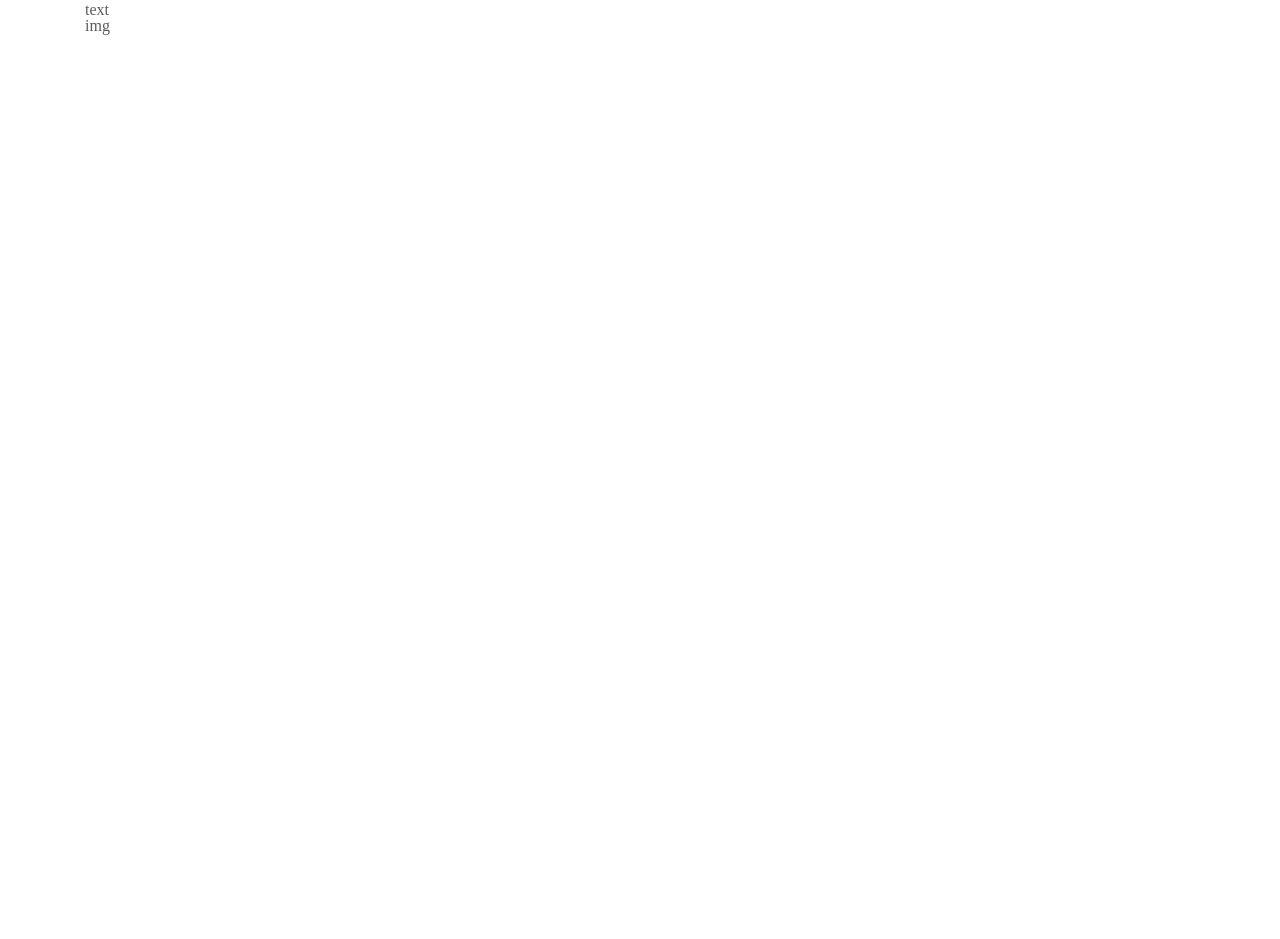
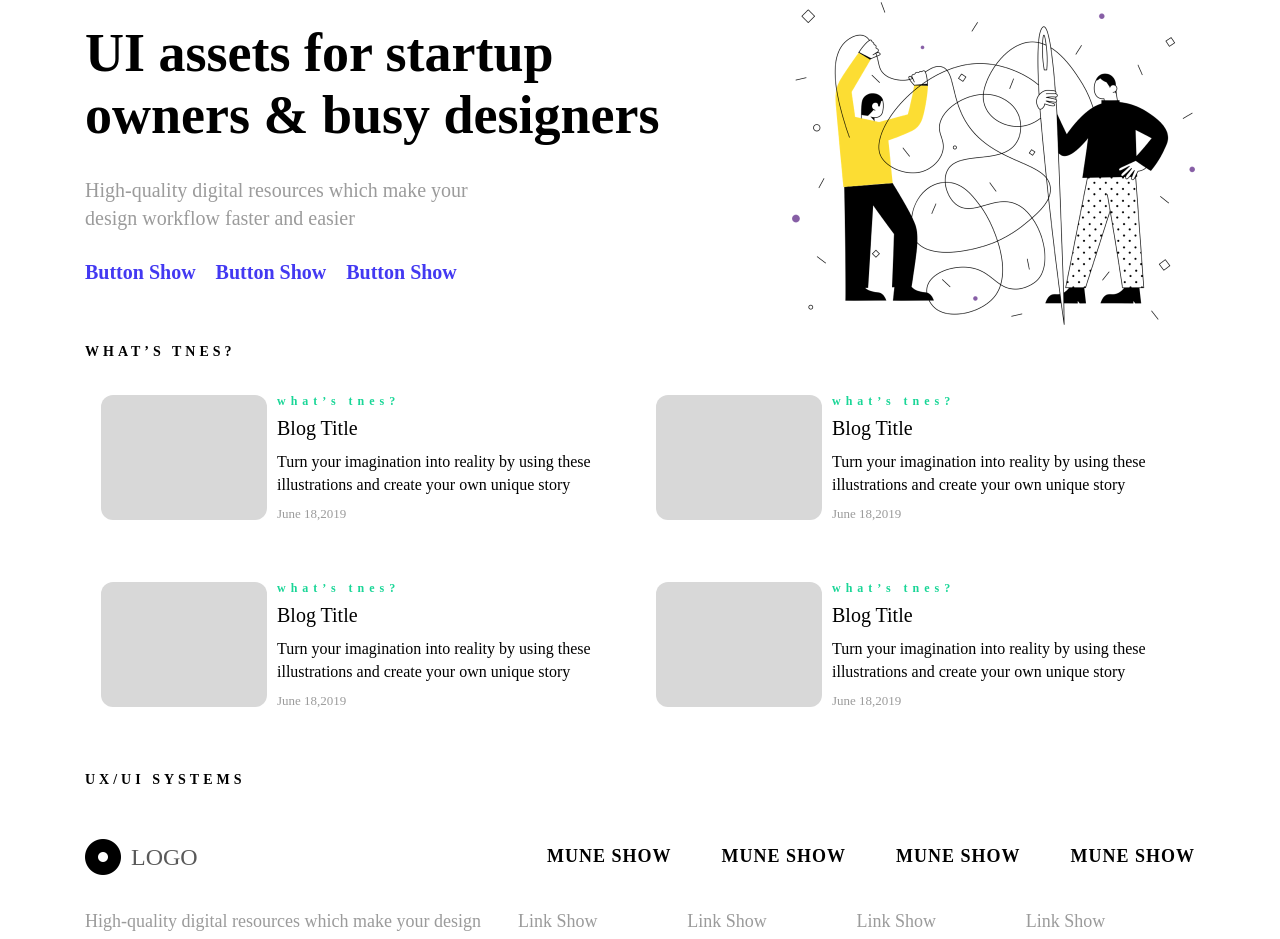
Before and after one commit to stogefei/blog-react, a React (Create React App) app: page /menu in a window 1280 px wide. Shown: the part 98-1037 px from the top of the page. Before the commit the page ends 800 px from the top, so only its background shows below. Built offline with nearby package versions, Linux system fonts and the light colour scheme.

Commit message:
添加footer

```diff
--- /dev/null
+++ b/src/components/footer/footer.js
@@ -0,0 +1,93 @@
+import React from 'react';
+import {NavLink} from "react-router-dom";
+import logo from '../../imgs/logo.png'
+
+function Footer() {
+    const list = [
+        {
+            id: 0
+        },
+        {
+            id: 1
+        },
+        {
+            id: 2
+        },
+        {
+            id: 3
+        },
+        {
+            id: 4
+        },
+        {
+            id: 5
+        },
+        {
+            id: 6
+        },
+        {
+            id:7
+        },
+        {
+            id: 8
+        },
+        {
+            id: 9
+        },
+        {
+            id: 10
+        },
+        {
+            id: 12
+        }
+    ];
+    return (
+        <div className="footer-menu">
+           <div className="footer-menu-logo">
+               <div className="logo">
+                   <div className="logo-left">
+                       <img src={logo} alt=''/>
+                   </div>
+                   <div className="logo-left">
+                       <span className="logo-text">LOGO</span>
+                   </div>
+               </div>
+               <div className="menu-tabs">
+                   <ul>
+                       <li>
+                           <NavLink to="/menu">MUNE SHOW</NavLink>
+                       </li>
+                       <li>
+                           <NavLink to="/product">MUNE SHOW</NavLink>
+                       </li>
+                       <li>
+                           <NavLink to="/infor">MUNE SHOW</NavLink>
+                       </li>
+                       <li>
+                           <NavLink to="/infor">MUNE SHOW</NavLink>
+                       </li>
+                   </ul>
+               </div>
+           </div>
+            <div className="footer-middle">
+                <div className="footer-middle-left">
+                    High-quality digital resources which make your design workflow faster and easier
+                </div>
+                <div className="footer-middle-right">
+                    <ul>
+                        {list.map((item, index) =>
+                            <li key={item.id}>
+                                <a href="">Link Show</a>
+                            </li>
+                        )}
+                    </ul>
+                </div>
+            </div>
+            <div className="footer-copy-right">
+                Copyright &#169 2015-2019 xxxxx.com
+            </div>
+        </div>
+    );
+}
+
+export default Footer;
--- a/src/components/header/header.js
+++ b/src/components/header/header.js
@@ -1,18 +1,19 @@
 import React from 'react';
-import { NavLink } from "react-router-dom";
-import logo from'../../imgs/logo.png'
+import {NavLink} from "react-router-dom";
+import logo from '../../imgs/logo.png'
+
 function Header() {
     return (
         <div className="header-menu">
             <div className="logo">
                 <div className="logo-left">
-               <img src={logo} alt='' />
+                    <img src={logo} alt=''/>
                 </div>
                 <div className="logo-left">
                     <span className="logo-text">LOGO</span>
                 </div>
             </div>
-       <div className="menu-tabs">
+            <div className="menu-tabs header-menu-tab">
                 <ul>
                     <li>
                         <NavLink to="/menu">MUNE SHOW</NavLink>
--- a/src/css/main.css
+++ b/src/css/main.css
@@ -26,16 +26,16 @@
     line-height:100px;
 }
 .menu-tabs ul li a{
-    padding-left: 20px;
+    padding-left: 50px;
     font-size:18px;
     font-family:PingFangSC-Medium;
-    font-weight:500;
+    font-weight:600;
     color:rgba(0,0,0,1);
     line-height:18px;
     letter-spacing:1px;
 }
 
-.menu-tabs ul li .active{
+.header-menu-tab ul li .active{
     text-decoration:line-through;
 }
 
@@ -43,4 +43,178 @@
     font-size: 24px;
     padding-left: 10px;
 }
+/*底部*/
+.footer-menu{
+
+}
+.footer-menu-logo .logo{
+    display: flex;
+}
+.footer-menu-logo{
+    display: flex;
+    justify-content: space-between;
+}
+.footer-middle{
+    display: flex;
+    justify-content: space-between;
+}
+.footer-middle-left{
+    font-size:18px;
+    font-family:PingFangSC-Medium;
+    font-weight:500;
+    color:rgba(155,155,155,1);
+    line-height:28px;
+    width: 39%;
+}
+.footer-middle-right{
+    width: 61%;
+}
+.footer-middle-right ul {
+    display: flex;
+    flex-wrap: wrap;
+}
+.footer-middle-right ul li{
+    width: 25%;
+}
+.footer-middle-right ul li a{
+    font-size:18px;
+    font-family:PingFangSC-Medium;
+    font-weight:500;
+    color:rgba(155,155,155,1);
+    line-height:28px;
+}
+.footer-copy-right{
+    margin-top: 70px;
+    font-size:18px;
+    font-family:PingFangSC-Medium;
+    font-weight:500;
+    color:rgba(155,155,155,1);
+    line-height:28px;
+    padding: 20px 0;
+}
 /* menu */
+.menu-item{
+    display: flex;
+    justify-content: space-between;
+}
+.menu-left{
+    flex: 1 0 auto;
+    position: relative;
+}
+.menu-left-box{
+    position: absolute;
+    width: 100%;
+    height: 100%;
+}
+.menu-right{
+    width: 403px;
+    height: 323px;
+}
+.menu-text{
+    padding-top: 20px;
+    font-size: 54px;
+    font-family:SFProDisplay-Bold;
+    font-weight:bold;
+    color:rgba(0,0,0,1);
+    line-height:62px;
+}
+.menu-inner{
+    font-size:20px;
+    font-family:PingFangSC-Medium;
+    font-weight:500;
+    color:rgba(155,155,155,1);
+    line-height:28px;
+    padding: 30px 0;
+}
+.menu-link a{
+    height:20px;
+    font-size:20px;
+    font-family:PingFangSC-Medium;
+    font-weight:600;
+    color:rgba(67,57,242,1);
+    line-height:20px;
+    padding-right: 20px;
+}
+.menu-img{
+    width: 100%;
+    height: 100%;
+}
+
+.item-text{
+    font-size:14px;
+    font-family:SFProDisplay-Bold;
+    font-weight:bold;
+    color:rgba(0,0,0,1);
+    line-height:14px;
+    letter-spacing:4px;
+    padding: 20px 0;
+}
+.items{
+    display: flex;
+    /*justify-content: space-between;*/
+    flex-wrap: wrap;
+}
+.item-list{
+    width: 50%;
+    display: flex;
+    margin-bottom: 30px;
+    cursor: pointer;
+    padding: 16px;
+}
+.item-list-left{
+    width: 166px;
+    height: 125px;
+    background:rgba(216,216,216,1);
+    border-radius:12px;
+}
+.item-list-right-box{
+    flex: 1 0 auto;
+    position: relative;
+}
+.item-list-right{
+    position: absolute;
+    width: 100%;
+    height: 100%;
+    display: flex;
+    flex-direction: column;
+    justify-content: space-between;
+}
+.item-list-right p{
+    padding:0 10px;
+}
+.right-tip{
+    font-size:12px;
+    font-family:SFProDisplay-Bold;
+    font-weight:bold;
+    color:rgba(26,214,151,1);
+    line-height:12px;
+    letter-spacing:5px;
+}
+.right-title{
+    height:20px;
+    font-size:20px;
+    font-family:SFProDisplay-Medium;
+    font-weight:500;
+    color:rgba(0,0,0,1);
+    line-height:20px;
+}
+.right-detail{
+    font-size:16px;
+    font-family:SFProDisplay-Medium;
+    font-weight:500;
+    color:rgba(0,0,0,1);
+    line-height:23px
+}
+.right-time{
+    height:13px;
+    font-size:13px;
+    font-family:SFProDisplay-Medium;
+    font-weight:500;
+    color:rgba(155,155,155,1);
+    line-height:13px;
+}
+.active-text{
+    background:rgba(232,232,232,1);
+    border-radius:12px;
+    opacity:0.6953;
+}
--- a/src/css/reset.css
+++ b/src/css/reset.css
@@ -18,6 +18,7 @@ time, mark, audio, video {
 	font: inherit;
     vertical-align: baseline;
     font-family:PingFangSC-Medium;
+	box-sizing: border-box;
 }
 /* HTML5 display-role reset for older browsers */
 article, aside, details, figcaption, figure,
--- a/src/view/App.js
+++ b/src/view/App.js
@@ -1,5 +1,6 @@
 import React from 'react';
 import Header from '../components/header/header'
+import Footer from '../components/footer/footer'
 import '../css/main.css'
 import '../css/reset.css'
 import {Route, Switch} from 'react-router-dom';
@@ -16,6 +17,7 @@ function App() {
         <Route path="/product" component={Product}/>
         <Route path="/infor" component={Infor}/>
       </Switch>
+        <Footer/>
     </div>
   );
 }
--- a/src/view/info.js
+++ b/src/view/info.js
@@ -9,5 +9,4 @@ class Info extends React.Component{
         );
     }
 }
-
 export default Info;
--- a/src/view/menu.js
+++ b/src/view/menu.js
@@ -1,11 +1,93 @@
 import React from 'react';
-function Mune() {
-  return (
-    <div className="menu-page">
-        <div>text</div>
-        <div>img</div>
-    </div>
-  );
+import bannerImg from '../imgs/img-banner.png'
+class Menu extends React.Component{
+    constructor(props) {
+        super(props)
+        this.state = {
+           active: -1,
+    }
+        this.handleMouseEnter = this.handleMouseEnter.bind(this);
+        this.handleMouseLeave = this.handleMouseLeave.bind(this);
+    }
+    handleMouseEnter(index) {
+        this.setState({active:index});
+    }
+    handleMouseLeave(index) {
+        this.setState({active:-1});
+    }
+    render() {
+        const list = [
+            {
+                id: 1
+            },
+            {
+                id: 2
+            },
+            {
+                id: 3
+            },
+            {
+                id: 4
+            }
+        ];
+        return (
+            <div className="menu-page">
+                <div className="menu-item">
+                    <div className="menu-left">
+                        <div className="menu-left-box">
+                            <div className="menu-text">
+                                <p>
+                                    UI assets for startup
+                                </p>
+                                <p>
+                                    owners & busy designers
+                                </p>
+                            </div>
+                            <div className="menu-inner">
+                                <p>
+                                    High-quality digital resources which make your
+                                </p>
+                                <p>
+                                    design workflow faster and easier
+                                </p>
+                            </div>
+                            <div className="menu-link">
+                                <a href="">Button Show</a>
+                                <a href="">Button Show</a>
+                                <a href="">Button Show</a>
+                            </div>
+                        </div>
+                    </div>
+                    <div className="menu-right">
+                        <img className="menu-img" src={bannerImg} alt=""/>
+                    </div>
+                </div>
+                <div className="menu-item-list">
+                    <p className="item-text">WHAT’S TNES?</p>
+                    <div className="items">
+                        {list.map((item, index) =>
+                            <div  key={item.id}
+                                  className={`item-list ${index === this.state.active ? 'active-text' : ''}`}
+                                 onMouseEnter={this.handleMouseEnter.bind(this, index) }
+                                 onMouseLeave={this.handleMouseLeave.bind(this, index)}>
+                                <div className="item-list-left"></div>
+                                <div className="item-list-right-box">
+                                    <div className="item-list-right">
+                                        <p className="right-tip">what’s tnes?</p>
+                                        <p className="right-title">Blog Title</p>
+                                        <p className="right-detail">Turn your imagination into reality by using these
+                                            illustrations and create your own unique story </p>
+                                        <p className="right-time">June 18,2019</p>
+                                    </div>
+                                </div>
+                            </div>)}
+                    </div>
+                </div>
+                <div className="menu-item-list">
+                    <p className="item-text">UX/UI SYSTEMS</p>
+                </div>
+            </div>
+        );
+    }
 }
-
-export default Mune;
+export default Menu;
--- a/src/view/product.js
+++ b/src/view/product.js
@@ -9,5 +9,4 @@ class Product extends React.Component{
         );
     }
 }
-
 export default Product;
```
Also changed, not shown: src/index.js (+4 -3 lines), 1 other file (tests, documents, lock files or other folders). Lines whose indentation alone changed are shown as unchanged.
